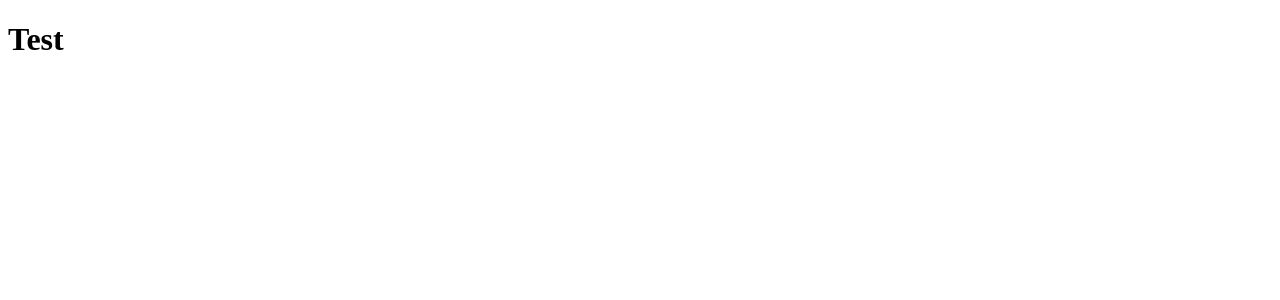
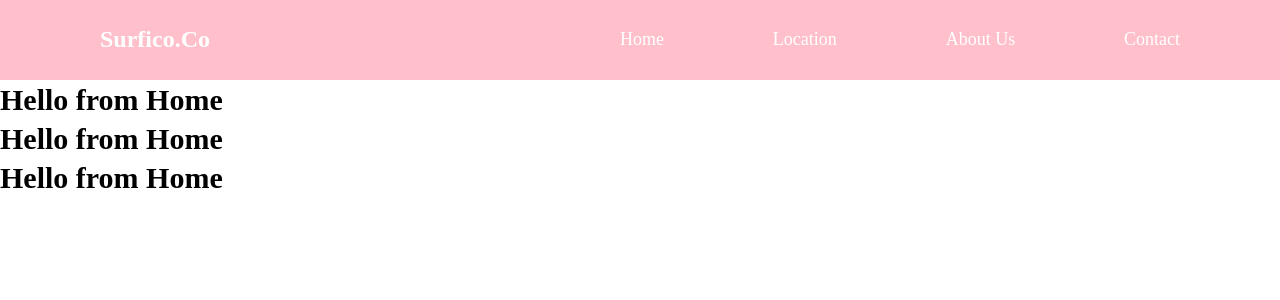
Before and after one commit to pmita/surfico-react, a React (Create React App) app: page / in a window 1280 px wide. Shown: the top 300 px of the page. Built offline with nearby package versions, Linux system fonts and the light colour scheme.

Commit message:
setting, styling, linking the navbar

```diff
--- a/package.json
+++ b/package.json
@@ -8,6 +8,7 @@
     "@testing-library/user-event": "^12.8.3",
     "react": "^17.0.2",
     "react-dom": "^17.0.2",
+    "react-icons": "^4.2.0",
     "react-router": "^5.2.0",
     "react-router-dom": "^5.2.0",
     "react-scripts": "4.0.3",
--- a/src/App.js
+++ b/src/App.js
@@ -1,12 +1,28 @@
 import React from 'react';
 //Importing everything react router related
 import {BrowserRouter as Router, Switch, Route }from 'react-router-dom';
+//importing components
+import Navbar from './components/Navbar';
+import Home from './pages/Home';
+import Contact from './pages/Contact';
+import Locations from './pages/Locations';
+import AboutUs from './pages/AboutUs';
 
 function App() {
   return (
-    <div className="App">
-        <h1>Test</h1>
-    </div>
+    <Router>
+        <div className="App">
+            <Navbar />
+            <Switch>
+              <Route path="/" exact component={Home} />
+              <Route path="/locations" component={Locations} />
+              <Route path="/about" component={AboutUs} />
+              <Route path="/contact" component={Contact} />
+            </Switch>
+
+        </div>
+    </Router>
+
   );
 }
 
--- /dev/null
+++ b/src/components/Navbar.js
@@ -0,0 +1,140 @@
+import React, {useState} from 'react';
+//importing everything styled-components related
+import styled from 'styled-components';
+import { MdMenu } from 'react-icons/md';
+//import everything react router related
+import { Link } from 'react-router-dom';
+
+const NavStyle = styled.nav`
+    min-height: 10vh;
+    width: 100%;
+    padding: 0rem 10rem;
+    background: pink;
+    display: flex;
+    flex-wrap: wrap;
+    justify-content: space-between;
+    align-items: center;
+    /*Placing responsive nav relative to the navbar */
+    position: relative;
+    #logo{
+        color: var(--sec-color);
+        flex: 2 1 20rem;
+    }
+    .nav-links{
+        display: flex;
+        flex-direction: row;
+        justify-content: space-between;
+        align-items: center;
+        flex: 1 1 40rem;
+    }
+    .nav-toggle{
+        padding: 0.5rem;
+        border: none;
+        outline: none;
+        background: transparent;
+        display: none;
+        svg{
+            width: 30px;
+            height: auto;
+            color: white;
+        }
+    }
+    @media only screen and (max-width: 768px){
+        .nav-links{
+            position: absolute;
+            top: 10vh;
+            left: 0;
+            height: 90vh;
+            width: 100%;
+            background: red;
+            display: flex;
+            flex-direction: column;
+            justify-content: space-evenly;
+            align-items: center;
+            transform: translateX(100%);
+            transition: all 0.5s ease-in;
+        }
+        .nav-links.active{
+            transform: translateX(0%);
+        }
+        .nav-toggle{
+            display: inline-block;
+            padding: 0.5rem;
+            border: none;
+            outline: none;
+            background: transparent;
+            transition: 0.3s all ease-in;
+            svg{
+                width: 30px;
+                height: auto;
+                color: white;
+            }
+            &:hover{
+                cursor: pointer;
+                svg{
+                    color: black;
+                }
+            }
+        }
+    }
+`;
+
+const Navbar = () => {
+
+    //setting our State
+    const [navbarToggle, setNavbarToggle] = useState(false);
+
+    //setting our handlers
+    const toggleHandler = () => {
+        !navbarToggle ? setNavbarToggle(true) : setNavbarToggle(false)
+    }
+    return(
+        <NavStyle>
+            <h2 id="logo">Surfico.Co</h2>
+            <ul className={`nav-links ${navbarToggle ? 'active' : ''}`}>
+                <li>
+                    <Link
+                        to='/'
+                        onClick={() => setNavbarToggle(!navbarToggle)}
+                    >
+                        Home
+                    </Link>
+                </li>
+                <li>
+                    <Link
+                        to='/locations'
+                        onClick={() => setNavbarToggle(!navbarToggle)}
+                    >
+                        Location
+                    </Link>
+                </li>
+                <li>
+                    <Link
+                        to='/about'
+                        onClick={() => setNavbarToggle(!navbarToggle)}
+                    >
+                        About Us
+                    </Link>
+                </li>
+                <li>
+                    <Link
+                        to='/contact'
+                        onClick={() => setNavbarToggle(!navbarToggle)}
+                    >
+                        Contact
+                    </Link>
+                </li>
+            </ul>
+            <button
+                className="nav-toggle"
+                onClick={toggleHandler}
+                onKeyDown={toggleHandler}
+                tabIndex={0}
+            >
+                    <MdMenu />
+            </button>
+        </NavStyle>
+    );
+}
+
+export default Navbar;
--- a/src/index.js
+++ b/src/index.js
@@ -1,16 +1,17 @@
 import React from 'react';
 import ReactDOM from 'react-dom';
 import App from './App';
-import reportWebVitals from './reportWebVitals';
+//import global styles
+import GlobalStyle from './styles/GlobalStyle';
 
 ReactDOM.render(
-  <React.StrictMode>
+  <>
+    <GlobalStyle />
     <App />
-  </React.StrictMode>,
+  </>,
   document.getElementById('root')
 );
 
 // If you want to start measuring performance in your app, pass a function
 // to log results (for example: reportWebVitals(console.log))
 // or send to an analytics endpoint. Learn more: https://bit.ly/CRA-vitals
-reportWebVitals();
--- /dev/null
+++ b/src/styles/GlobalStyle.js
@@ -0,0 +1,56 @@
+import { createGlobalStyle } from "styled-components";
+
+const GlobalStyles = createGlobalStyle`
+    *{
+        margin: 0;
+        padding: 0;
+        box-sizing: border-box;
+    }
+    *::before,
+    *::after{
+        box-sizing: inherit;
+    }
+    :root{
+        --main-color: black;
+        --sec-color: #fff;
+        --h1: 3rem;
+        --h2: 2.4rem;
+        --h3: 2rem;
+        --h4: 1.8rem;
+        --h5: 1.6rem;
+        --h6: 1.4rem;
+    }
+    html{
+        font-size: 62.5%;
+        line-height: 1.3;
+    }
+    a{
+        text-decoration: none;
+        color: var(--sec-color);
+    }
+    li{
+        list-style-type: none;
+    }
+    h1{
+        font-size: var(--h1);
+    }
+    h2{
+        font-size: var(--h2);
+    }
+    h3{
+        font-size: var(--h3);
+    }
+    h4,
+    p,
+    a{
+        font-size: var(--h4);
+    }
+    h5{
+        font-size: var(--h5);
+    }
+    h6{
+        font-size: var(--h1);
+    }
+`;
+
+export default GlobalStyles;
```
Also changed, not shown: 1 other file (tests, documents, lock files or other folders).
